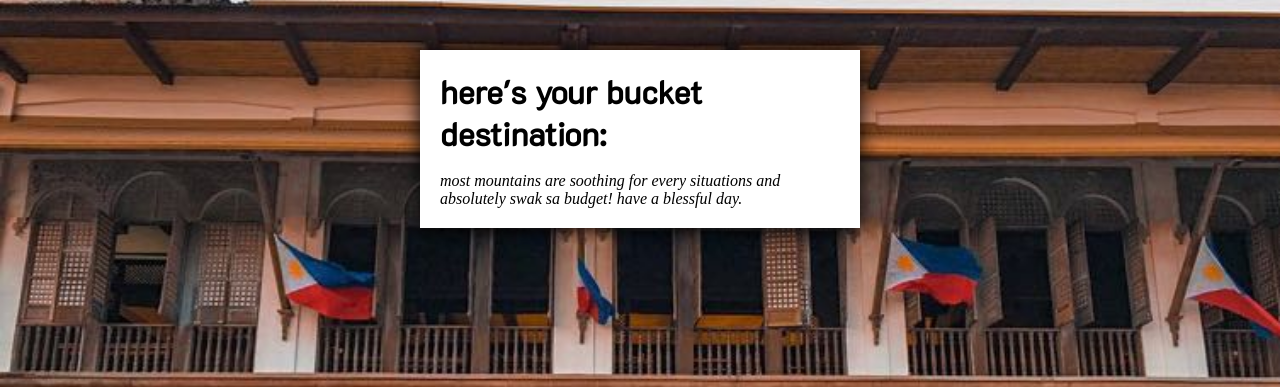
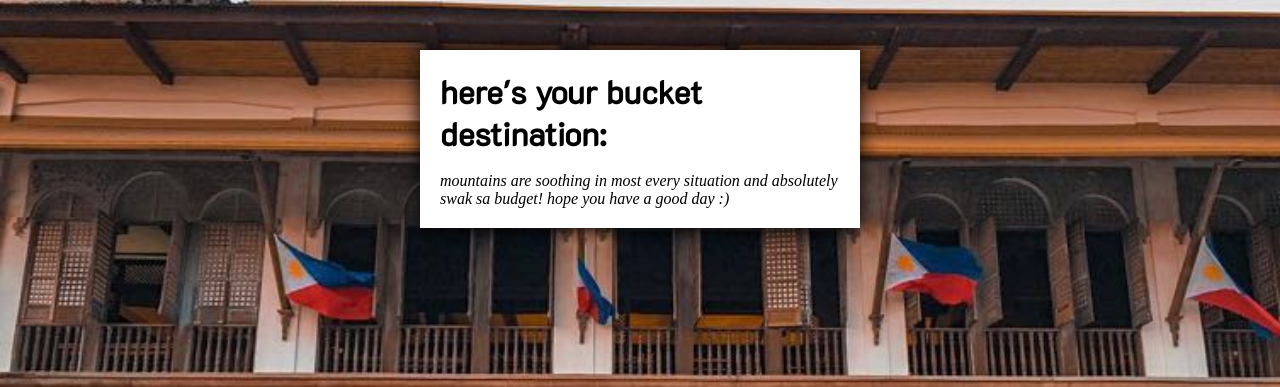
Before and after one commit to to-ton/index, a PHP site: page /welcome/result.php in a window 1280 px wide. Shown: the top 387 px of the page. Run offline with PHP 8.4, Linux system fonts and the light colour scheme; data that the repository does not hold is empty.

Commit message:
Update result.php

```diff
--- a/welcome/result.php
+++ b/welcome/result.php
@@ -89,7 +89,7 @@
         <div id="page-wrap">
           <h1><b>here's your bucket destination:</b></h1>
           <br>
-          <i>most mountains are soothing for every situations and absolutely swak sa budget! have a blessful day.</i>
+          <i>mountains are soothing in most every situation and absolutely swak sa budget! hope you have a good day :)</i>
           <br>
           <?php
             if($_POST["vibe"] == "adventure" || $_POST["taste"] == "mountains" || $_POST["setting"] == "romantic" ||isset($_POST["budget"])){
```
